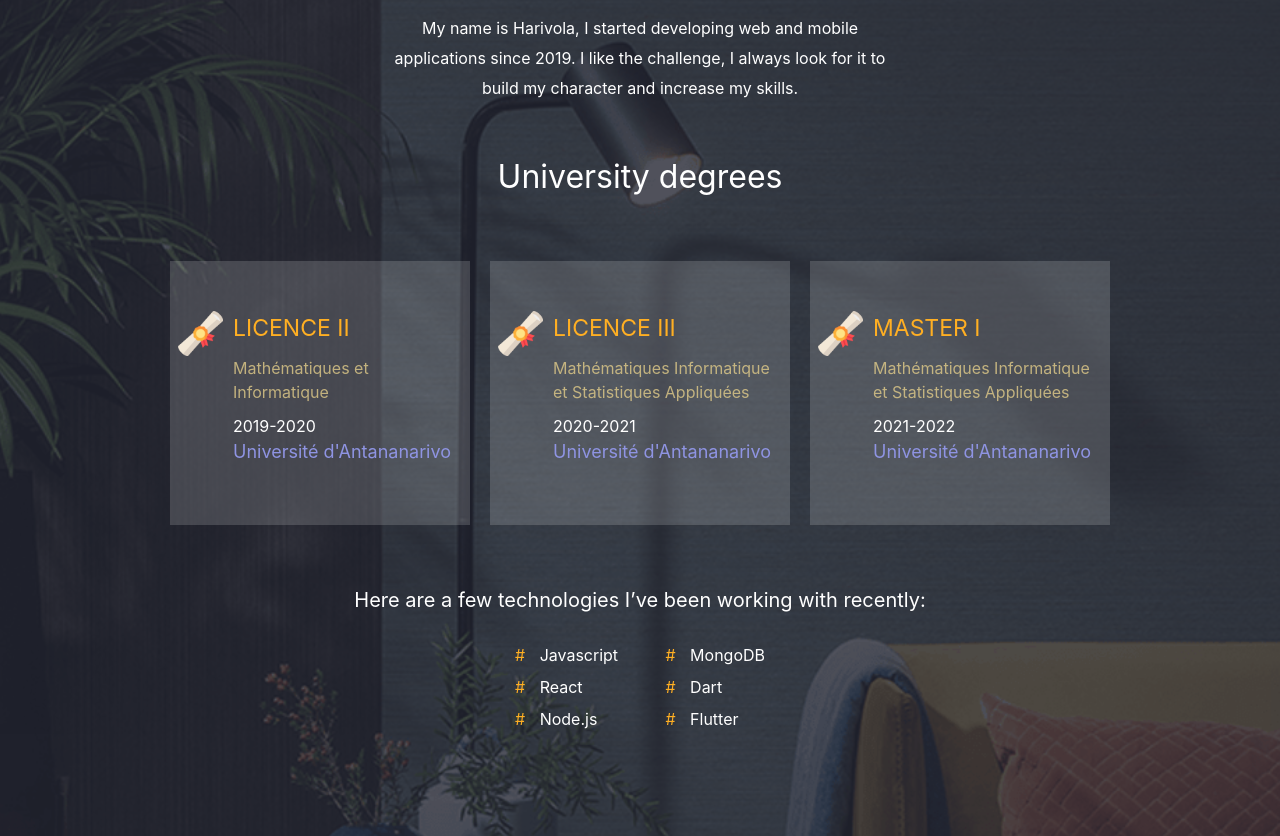
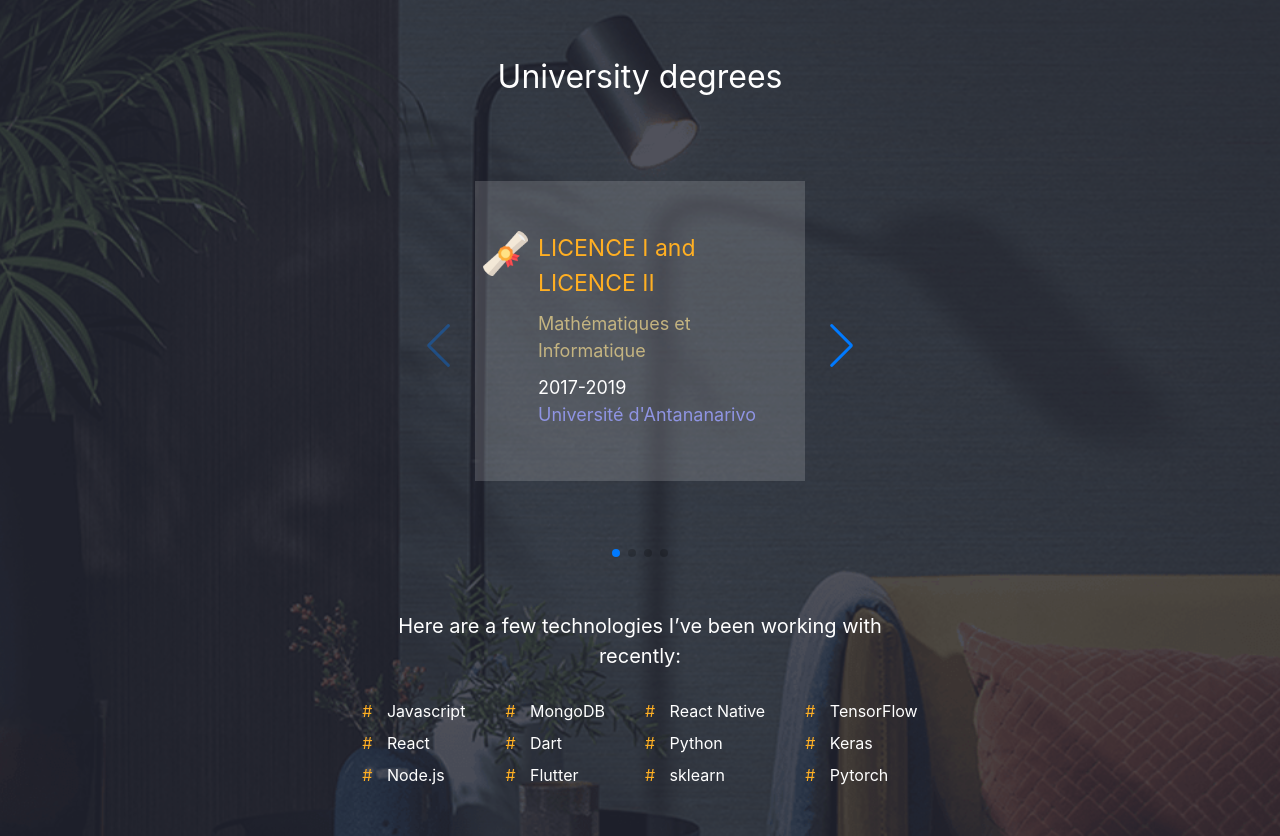
Before and after one commit to Harry-Anthony/my_portfolio, a React (Create React App) app: page / in a window 1280 px wide. Shown: the part 1045-1881 px from the top of the page. Built offline with nearby package versions, Linux system fonts and the light colour scheme.

Commit message:
responsive

```diff
--- a/package.json
+++ b/package.json
@@ -14,6 +14,7 @@
     "@types/react": "^18.0.0",
     "@types/react-dom": "^18.0.0",
     "aphrodite": "^2.4.0",
+    "axios": "^1.7.7",
     "classnames": "^2.3.1",
     "framer-motion": "^7.2.1",
     "react": "^18.2.0",
@@ -21,6 +22,8 @@
     "react-intersection-observer": "^9.4.0",
     "react-router-dom": "^6.3.0",
     "react-scripts": "5.0.1",
+    "react-scroll-parallax": "^3.4.5",
+    "swiper": "^11.0.6",
     "typescript": "^4.4.2",
     "web-vitals": "^2.1.0"
   },
--- a/src/App.css
+++ b/src/App.css
@@ -36,3 +36,85 @@
     transform: rotate(360deg);
   }
 }
+
+.main {
+  background-color: red;
+  width: 300px;
+  height: 500px;
+  display: flex;
+  overflow-x: scroll;
+  white-space: nowrap;
+  position: relative;
+}
+
+.root {
+  display: flex;
+  justify-content: center;
+  align-items: center;
+  /* background-color: green; */
+  width: 100vw;
+  height: 100vh;
+}
+.layer {
+  min-width: 200px;
+  height: 100px;
+  background-color: blue;
+  margin-left: 10px;
+  margin-right: 10px;
+}
+.first {
+  margin-left: 100px;
+}
+.right {
+  margin-right: 100px;
+}
+
+.swiper {
+  width: 450px;
+  height: 450px;
+  padding: 50px
+}
+
+.swiper-slide {
+  font-size: 18px;
+  width: 400px;
+  height: 400px;
+  background-color: transparent;
+}
+.content {
+  display: flex;
+  width: 100%;
+  height: 100%;
+  position: absolute;
+  justify-content: center;
+  align-items: center;
+}
+
+@media only screen and (max-width: 768px) {
+  .swiper-slide {
+    position: relative;
+    padding: 0;
+    font-size: 18px;
+    max-width: 375px;
+    height: auto;
+  }
+  .swiper {
+    width: 450px;
+    height: 450px;
+  }
+}
+.paragraphe {
+  margin-top: 20px;
+  max-width: 500px;
+  line-height: 30px;
+}
+@media only screen and (max-width: 640px) {
+  .form {
+    width: 350px;
+  }
+  .paragraphe {
+    margin-top: 50px;
+    max-width: 350px;
+    line-height: 30px;
+  }
+}
--- a/src/components/About.tsx
+++ b/src/components/About.tsx
@@ -2,6 +2,12 @@ import { StyleSheet, css } from "aphrodite";
 import { textStyle } from "../styles/appStyle";
 import img from "./about_bg.png";
 import { images } from "../assets/image";
+import { Pagination, EffectFlip, Navigation } from "swiper/modules";
+import { SwiperSlide, Swiper } from "swiper/react";
+import 'swiper/css';
+import 'swiper/css/effect-flip';
+import 'swiper/css/pagination';
+import 'swiper/css/navigation';
 
 const ItemFormation = ({
   diplome,
@@ -15,13 +21,20 @@ const ItemFormation = ({
   lieu: string;
 }) => {
   return (
-    <div className="flex items-start bg-[#ffffff29] mx-[10px] sm:my-[10px] md:my-[10px]  max-w-[300px] px-[8px] py-[50px]">
+    <div className="flex items-start bg-[#ffffff29] mx-[10px] sm:my-[10px] md:my-[10px] h-[300px]  max-w-[400px] px-[8px] py-[50px]">
       <img className="w-[45px] mr-[10px]" src={images.degree} alt="" />
       <div>
         <h4 className="text-[#ffaf23] mb-[10px] text-[23px]">{diplome}</h4>
         <h5 className="text-[#e1cc8acc] mb-[10px]">{school}</h5>
         <span className="mb-[10px] text-[white]">{date}</span>
-        <div className="text-[#8f94e3] text-[18px] mb-[10px]">{lieu}</div>
+        <div>
+          <a
+            href="http://misa-madagascar.com/"
+            className="text-[#8f94e3] text-[18px] mb-[10px]"
+          >
+            {lieu}
+          </a>
+        </div>
       </div>
     </div>
   );
@@ -31,24 +44,64 @@ export function About() {
   return (
     <div
       id="about"
-      className="about relative flex sm:px-6 sm:flex-col-reverse sm:items-center sm:py-[100px] lg:flex-row bg-[#252735] text-white lg:py-[300px] justify-center"
+      className="about relative flex sm:px-6 sm:flex-col-reverse sm:items-center sm:py-[100px] lg:flex-row bg-[#252735] text-white lg:py-[150px] pb-[100px] justify-center"
     >
       <img className="about-bg" src={img} alt="" />
       <div className="flex flex-col items-center">
-        <div className="mb-[50px] text-center mb-[50px]">
+        <div className="my-[50px] text-center mb-[50px]">
           <span className={css(textStyle.yellow_title, textStyle.h2)}>
             01.{" "}
           </span>
-          <span className={css(textStyle.h2)}>About Me</span>
-          <p className={css(textStyle.paragraph, aboutStyles.p)}>
+          <span className="text-[2rem]">About Me</span>
+          <p className="paragraphe">
             My name is Harivola, I started developing web and mobile
             applications since 2019. I like the challenge, I always look for it
             to build my character and increase my skills.
           </p>
         </div>
         <span className={css(textStyle.h2)}>University degrees</span>
-        <div className="flex my-[50px] md:flex-row lg:flex-row sm:flex-col">
-          {/* <ItemFormation diplome={"LICENCE I"} date={"2018-2019"} school={"Mathématiques et Informatique"} lieu={"Université d'Antananarivo"} /> */}
+        <Swiper
+          navigation={true}
+          effect={"flip"}
+          grabCursor={true}
+          pagination={true}
+          modules={[Pagination, EffectFlip, Navigation]}
+          className="mySwiper my-[20px]"
+        >
+          <SwiperSlide className="w-[400px] max-h-[400px]">
+            <ItemFormation
+              diplome={"LICENCE I and LICENCE II"}
+              date={"2017-2019"}
+              school={"Mathématiques et Informatique"}
+              lieu={"Université d'Antananarivo"}
+            />
+          </SwiperSlide>
+          <SwiperSlide className="w-[400px] max-h-[400px]">
+            <ItemFormation
+              diplome={"LICENCE III"}
+              date={"2020-2021"}
+              school={"Mathématiques Informatique et Statistiques Appliquées"}
+              lieu={"MISA"}
+            />
+          </SwiperSlide>
+          <SwiperSlide className="w-[400px] max-h-[400px]">
+            <ItemFormation
+              diplome={"MASTER I"}
+              date={"2021-2022"}
+              school={"Mathématiques Informatique et Statistiques Appliquées"}
+              lieu={"MISA"}
+            />
+          </SwiperSlide>
+          <SwiperSlide className="w-[400px] max-h-[400px]">
+            <ItemFormation
+              diplome={"MASTER II"}
+              date={"2022-2023"}
+              school={"Mathématiques Informatique et Statistiques Appliquées"}
+              lieu={"MISA"}
+            />
+          </SwiperSlide>
+        </Swiper>
+        {/* <div className="flex my-[50px] md:flex-row lg:flex-row sm:flex-col">
           <ItemFormation
             diplome={"LICENCE II"}
             date={"2019-2020"}
@@ -67,8 +120,8 @@ export function About() {
             school={"Mathématiques Informatique et Statistiques Appliquées"}
             lieu={"Université d'Antananarivo"}
           />
-        </div>
-        <p className={"text-[20px]"}>
+        </div> */}
+        <p className={"text-[20px] paragraphe text-center mb-[20px]"}>
           Here are a few technologies I’ve been working with recently:
         </p>
         <div className={css(aboutStyles.techno_container)}>
@@ -94,6 +147,29 @@ export function About() {
               <span className={css(aboutStyles.arrow_right)}>#</span> Flutter
             </li>
           </ul>
+          <ul>
+            <li className={css(aboutStyles.li)}>
+              <span className={css(aboutStyles.arrow_right)}>#</span> React
+              Native
+            </li>
+            <li className={css(aboutStyles.li)}>
+              <span className={css(aboutStyles.arrow_right)}>#</span> Python
+            </li>
+            <li className={css(aboutStyles.li)}>
+              <span className={css(aboutStyles.arrow_right)}>#</span> sklearn
+            </li>
+          </ul>
+          <ul>
+            <li className={css(aboutStyles.li)}>
+              <span className={css(aboutStyles.arrow_right)}>#</span> TensorFlow
+            </li>
+            <li className={css(aboutStyles.li)}>
+              <span className={css(aboutStyles.arrow_right)}>#</span> Keras
+            </li>
+            <li className={css(aboutStyles.li)}>
+              <span className={css(aboutStyles.arrow_right)}>#</span> Pytorch
+            </li>
+          </ul>
         </div>
       </div>
       {/* <img className={css(aboutStyles.img)} src={harivola} alt="" /> */}
@@ -114,6 +190,13 @@ const aboutStyles = StyleSheet.create({
     maxWidth: "500px",
     lineHeight: "30px",
   },
+  "@media only screen and (max-width: 640px)": {
+    p: {
+      marginTop: "20px",
+      maxWidth: "350px",
+      lineHeight: "30px",
+    },
+  },
   // img: {
   //     width: '300px',
   //     height: '350px',
@@ -124,13 +207,14 @@ const aboutStyles = StyleSheet.create({
   // },
   techno_container: {
     display: "flex",
-    justifyContent: "space-between",
-    width: "250px",
-    marginTop: "20px",
+    flexDirection: "row",
+    flexWrap: "wrap",
+    width: "100vw",
+    justifyContent: "center",
   },
   li: {
     // color: 'white'
-    margin: "8px 0px",
+    margin: "8px 20px",
   },
   arrow_right: {
     marginRight: "10px",
--- a/src/components/Work.tsx
+++ b/src/components/Work.tsx
@@ -32,7 +32,7 @@ export function Work() {
   return (
     <div
       id="work"
-      className="flex flex-col justify-center w-full items-center py-[200px] bg-[#e9e9e9]"
+      className="flex flex-col justify-center w-full items-center py-[50px] bg-[#e9e9e9]"
     >
       <div>
         <span className={css(textStyle.yellow_title, textStyle.h2)}>02. </span>
@@ -57,19 +57,19 @@ export function Work() {
           </div>
           <div className="flex justify-end">
             <VisitButton
-              link="https://chat-bol.herokuapp.com"
+              link="https://develop--chat-chatear.netlify.app/"
               title="see project"
               onPressed={() => {}}
             />
           </div>
         </ProjectDescription>
         <img
-          className="mr-[100px] w-[300px] mr-[30px]"
+          className="ml-[30px] w-[300px] mr-[30px]"
           src={chatImage}
           alt=""
         />
       </div>
-      <div className="project-card flex lg:flex-row md:flex-row sm:flex-col-reverse  mb-[100px] bg-[white] p-[40px] items-center justify-center">
+      {/* <div className="project-card flex lg:flex-row md:flex-row sm:flex-col-reverse  mb-[100px] bg-[white] p-[40px] items-center justify-center">
         <ProjectDescription
           name={"Landing page"}
           description={`this Landig page is built with Gatsby which a static site generator and react framework, using css module for styling.`}
@@ -94,7 +94,7 @@ export function Work() {
           </div>
         </ProjectDescription>
         <img className="ml-[30px] w-[300px] mb-[20px]" src={saasImage} alt="" />
-      </div>
+      </div> */}
     </div>
   );
 }
--- a/src/components/sharedComponents/ProjectDescription.tsx
+++ b/src/components/sharedComponents/ProjectDescription.tsx
@@ -13,7 +13,7 @@ function ProjectDescription({
   children,
 }: ProjectProps) {
   return (
-    <div className="w-[400px] ">
+    <div className="pro-desc w-[400px] max-w-[400px]">
       <h5 className="text-[#ffaf23] text-[20px] my-[8px] border-b-[1px] border-black">
         {name}
       </h5>
--- a/src/index.css
+++ b/src/index.css
@@ -193,6 +193,20 @@ code {
   max-width: 900px;
   width: 900px;
 }
+
+@media only screen and (max-width: 768px) {
+  .project-card {
+    background-color: rgba(245, 245, 245, 0.44);
+    border-radius: 12px;
+    box-shadow: 2px 5px 30px rgba(179, 186, 204, 0.4);
+    max-width: 900px;
+    flex-direction: column-reverse;
+  }
+  .pro-desc {
+    max-width: 300px;
+  }
+}
+
 .visit-button {
   transition: background-color 1s;
 }
```
Also changed, not shown: src/App.tsx (+6 -2 lines), src/components/Contact.tsx (+62 -10 lines), src/components/Header.tsx (+10 -0 lines), 1 other file (tests, documents, lock files or other folders).
